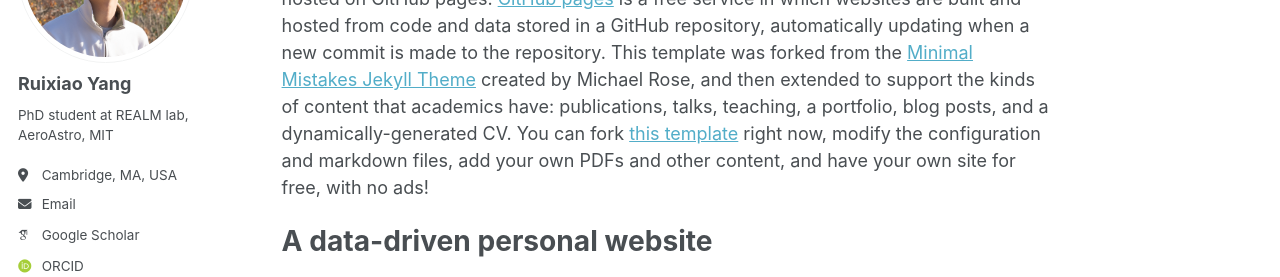
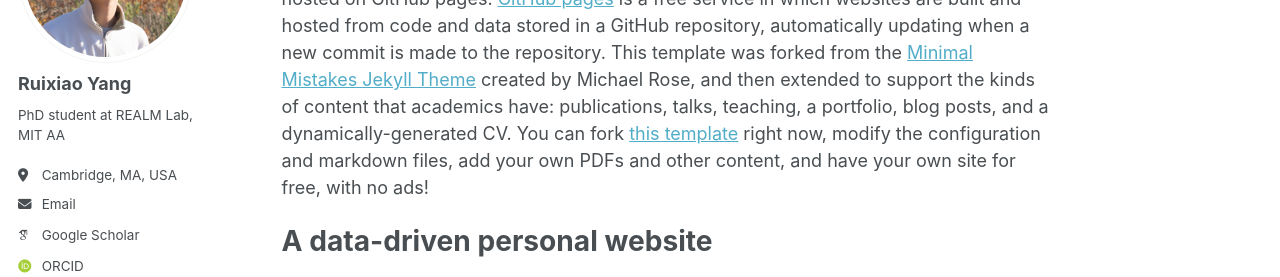
Before and after one commit to Brelliothe/Brelliothe.github.io, a Jekyll site: the page built from _pages/about.md, in a window 1280 px wide. Shown: the part 218-495 px from the top of the page. Built offline with Jekyll 4.4.1, drawn with Linux system fonts in a browser that asks for light colours; some web fonts are replaced.

Commit message:
Update _config.yml

```diff
--- a/_config.yml
+++ b/_config.yml
@@ -22,7 +22,7 @@
   avatar           : "selfie.jpg"
   name             : "Ruixiao Yang"
   pronouns         : # example: "she/her"
-  bio              : "PhD student at REALM lab, AeroAstro, MIT"
+  bio              : "PhD student at REALM Lab, MIT AA"
   location         : "Cambridge, MA, USA"
   employer         : # "Red Brick University"
   uri              : # URL
```
